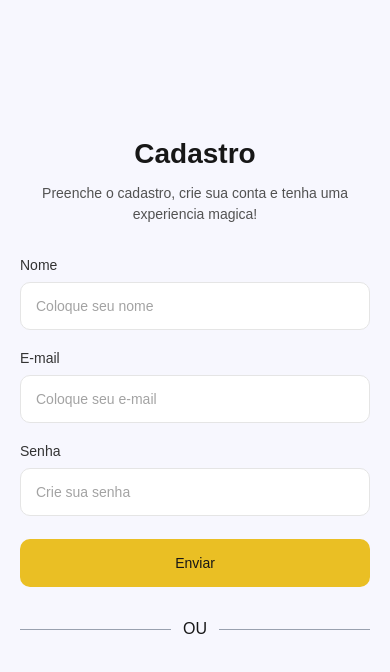
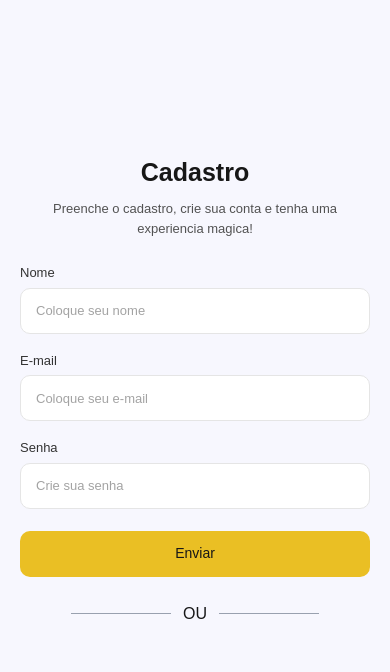
Before and after one commit to joaopedro236/Dairus, a React (Vite) app: page / in a window 390 px wide. Shown: the top 672 px of the page. Built offline with nearby package versions, Linux system fonts and the light colour scheme; no server answers.

Commit message:
feat: update createAccount.css

```diff
--- a/src/Pages/CreateAccount/createAccount.css
+++ b/src/Pages/CreateAccount/createAccount.css
@@ -97,3 +97,81 @@
     outline: 3px solid rgba(255, 209, 25, 0.25);
     outline-offset: 3px;
 }
+@media (max-width: 768px) {
+    .CreateAccount {
+        padding: 30px 24px;
+        gap: 25px;
+    }
+
+    .CreateAccount form {
+        max-width: 400px;
+    }
+
+    .CreateAccount header p {
+        max-width: 300px;
+    }
+}
+
+@media (max-width: 480px) {
+    .CreateAccount {
+        padding: 25px 20px;
+        gap: 25px;
+    }
+
+    .CreateAccount h1 {
+        font-size: 25px;
+    }
+
+    .CreateAccount header p {
+        max-width: 290px;
+        font-size: 13px;
+    }
+
+    .CreateAccount form {
+        max-width: 100%;
+        gap: 17px;
+    }
+
+    .CreateAccount input {
+        height: 46px;
+        font-size: 13px;
+    }
+
+    .CreateAccount label {
+        font-size: 13px;
+    }
+
+    .CreateAccount button {
+        height: 46px;
+        font-size: 14px;
+    }
+
+    .CreateAccount > div {
+        gap: 12px;
+    }
+
+    .CreateAccount > div div {
+        width: 100%;
+        max-width: 100px;
+    }
+}
+
+@media (max-width: 360px) {
+    .CreateAccount {
+        padding: 20px 15px;
+        gap: 20px;
+    }
+
+    .CreateAccount h1 {
+        font-size: 23px;
+    }
+
+    .CreateAccount header p {
+        font-size: 12px;
+    }
+
+    .CreateAccount input,
+    .CreateAccount button {
+        height: 44px;
+    }
+}
```
Also changed, not shown: src/Services/GoogleButton.jsx (line endings or trailing spaces).
